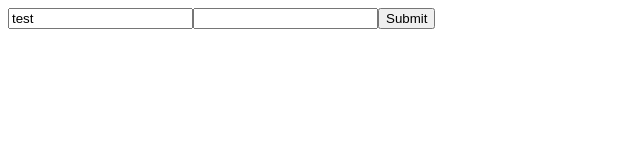
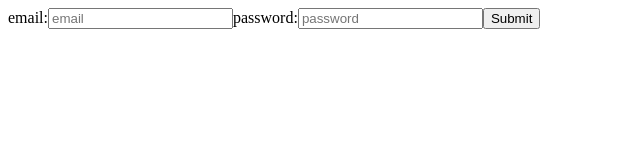
Before and after one commit to delilayang/gasby-protfolio-website, a Gatsby site: page /contact in a window 1280 px wide. Shown: the whole page, without its empty margins (0-640 px from the left). Built offline with nearby package versions, Linux system fonts and the light colour scheme; Gatsby itself is replaced by a stand-in of ours.

Commit message:
Implement form in progress

```diff
--- a/src/pages/contact.js
+++ b/src/pages/contact.js
@@ -8,9 +8,21 @@ export default function Contact() {
 
   return (
     <form onSubmit={handleSubmit(onSubmit)}>
-      <input name="example" defaultValue="test" ref={register} />
-      <input name="exampleRequired" ref={register({ required: true })} />
-      {errors.exampleRequired && <span>This field is required!</span>}
+      <label>email:</label>
+      <input type="text" placeholder="email" name="email" ref={register} />
+      <label>password:</label>
+      <input
+        type="text"
+        placeholder="password"
+        name="passwordRequired"
+        ref={register({
+          required: "PASSWORD REQUIRED",
+          minLength: { value: 8, message: "TOO SHORT" },
+        })}
+      />
+      {errors.passwordRequired && (
+        <span>{errors.passwordRequired.message}</span>
+      )}
       <input type="submit" value="Submit" />
     </form>
   )
```
